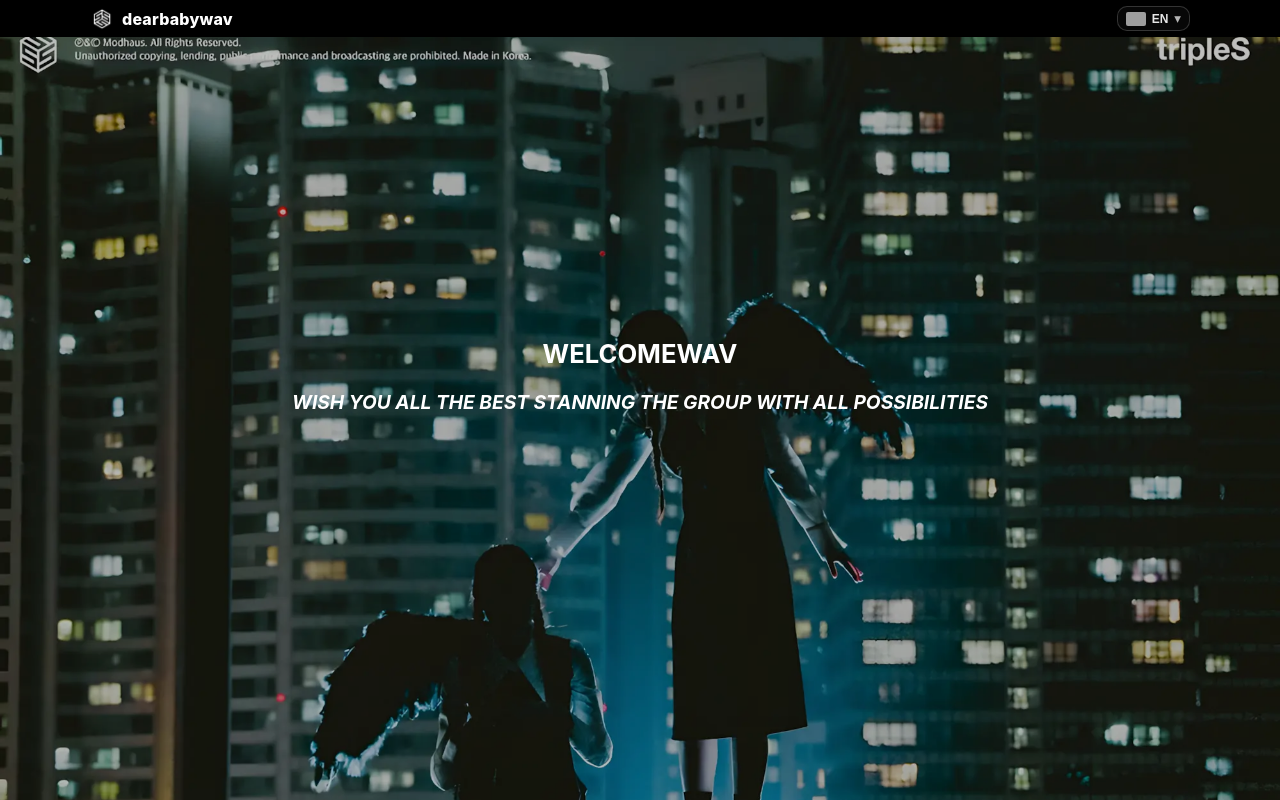
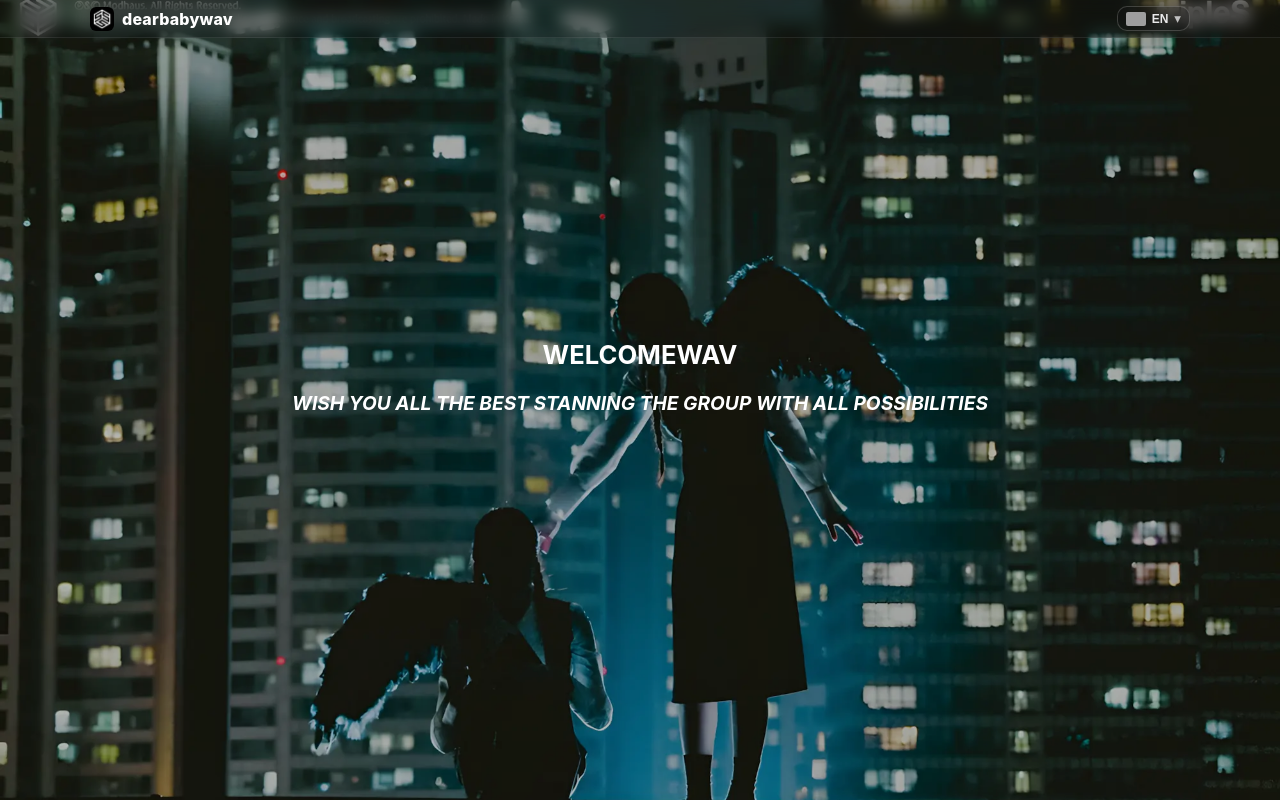
Before and after one commit to DinhHuynhTienPhu/dearbabywav, a React (Create React App) app: page / in a window 1280 px wide. Shown: the top 800 px of the page. Built offline with nearby package versions, Linux system fonts and the light colour scheme; grey boxes are pictures that could not be loaded.

Commit message:
small upgrade header

```diff
--- a/src/App.css
+++ b/src/App.css
@@ -34,10 +34,10 @@
   position: sticky;
   top: 0;
   z-index: 10000;
-  background: transparent; /* fully transparent */
-  backdrop-filter: blur(6px); /* subtle glass over background */
-  -webkit-backdrop-filter: blur(6px);
-  border-bottom: none; /* remove line that could appear as a band */
+  background: rgba(16,16,18,0.28); /* translucent tint for glass effect */
+  backdrop-filter: saturate(140%) blur(12px); /* frosted glass */
+  -webkit-backdrop-filter: saturate(140%) blur(12px);
+  border-bottom: 1px solid rgba(255,255,255,0.08); /* subtle separation */
 }
 
 .App-link {
@@ -518,10 +518,14 @@ a {
   position: sticky;
   top: 0;
   z-index: 10000;
-  background: transparent; /* fully transparent */
-  backdrop-filter: blur(6px); /* subtle glass over background */
-  -webkit-backdrop-filter: blur(6px);
-  border-bottom: none; /* remove line that could appear as a band */
+  background: rgba(16,16,18,0.28); /* translucent tint for glass effect */
+  backdrop-filter: saturate(140%) blur(8px); /* frosted glass */
+  -webkit-backdrop-filter: saturate(140%) blur(8px);
+  border-bottom: 1px solid rgba(255,255,255,0.08); /* subtle separation */
+}
+/* Fallback for browsers without backdrop-filter support */
+@supports not ((backdrop-filter: blur(1px)) or (-webkit-backdrop-filter: blur(1px))) {
+  .app-header { background: rgba(16,16,18,0.6); }
 }
 .header-inner {
   max-width: 1100px;
--- a/src/WelcomeWav.js
+++ b/src/WelcomeWav.js
@@ -57,6 +57,7 @@ function WelcomeWav({ isDarkMode }) {
                 {
                     width: '100%', height: '100vh', objectFit: 'cover', opacity: '0.75',
                     position: 'fixed',
+                    top: '0', /* ensure it covers under the header */
                     left: '0',
                     zIndex: '0',
                 }
```
